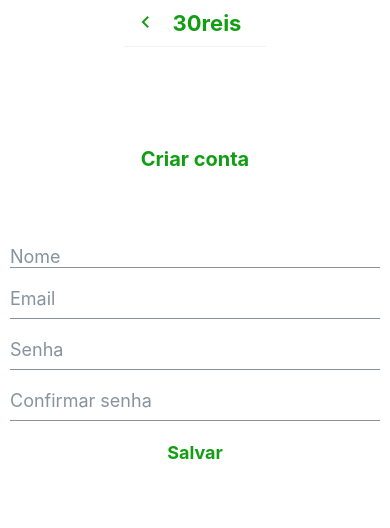
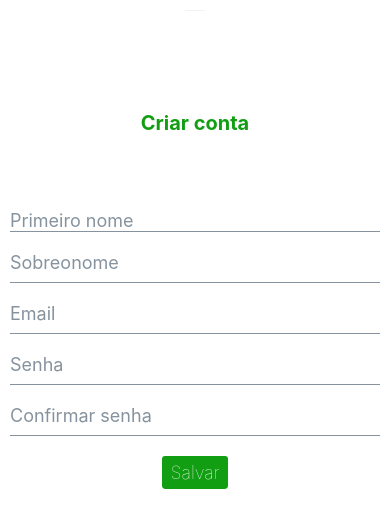
Before and after one commit to jonathancastroam/30reis-mobile, a React Native app: screen /SignUp in a window 390 px wide. Shown: the top 528 px of the page. Built offline with nearby package versions, Linux system fonts and the light colour scheme.

Commit message:
atualização das telas

```diff
--- a/App.js
+++ b/App.js
@@ -1,5 +1,4 @@
 import * as React from 'react';
-
 import { NavigationContainer } from '@react-navigation/native';
 import { createNativeStackNavigator } from '@react-navigation/native-stack';
 
@@ -14,12 +13,12 @@
 
 const Stack = createNativeStackNavigator();
 
-function MyStack() {
+function StackNavigation() {
   return (
     <Stack.Navigator screenOptions={{headerShown: false}}>
-      <Stack.Screen name="Login" component={LoginScreen} options={{ title: 'Login' }}/>
+      <Stack.Screen name="Login" component={LoginScreen} options={{ title: 'Login' }} />
       <Stack.Screen name="SignUp" component={SignUpScreen} />
-      <Stack.Screen name="Home" component={HomeScreen} />
+      <Stack.Screen name="Home" component={HomeScreen}/>
       <Stack.Screen name="Contacts" component={ContactsScreen} />
       <Stack.Screen name="EditProfile" component={EditProfileScreen} />
       <Stack.Screen name="ContactProfile" component={ContactProfileScreen} />
@@ -32,7 +31,7 @@
 export default function App() {
   return (
     <NavigationContainer>
-      <MyStack />
+      <StackNavigation />
     </NavigationContainer>
   );
 }
--- a/components/LogoBtn.js
+++ /dev/null
@@ -1,26 +0,0 @@
-import React from 'react';
-import { View } from 'react-native';
-import { Button } from 'react-native-elements';
-//import { createNativeStackNavigator } from '@react-navigation/native-stack';
-import HomeScreen from '../screens/Home';
-
-
-
-const LogoBtn = () => {
-    //const Stack = createNativeStackNavigator()
-    //<Stack.Screen name="Home" component={HomeScreen} />
-    return (
-
-            <Button
-                title="30reis"
-                titleStyle={{color:'#129E13',fontSize:20, fontWeight:'bold'}}
-                buttonStyle={{paddingBottom:10, paddingTop:-5}}
-                type="clear"
-                containerStyle={{size:10}}
-                //onPress={() => navigation.navigate("Home")}
-            />
-
-    )
-};
-
-export default LogoBtn;
--- a/components/Navigation.js
+++ /dev/null
@@ -1,52 +0,0 @@
-import * as React from 'react';
-import { createMaterialBottomTabNavigator } from '@react-navigation/material-bottom-tabs';
-import MaterialCommunityIcons from 'react-native-vector-icons/MaterialCommunityIcons';
-
-import ContactsScreen from '../screens/Contacts';
-import SearchScreen from '../screens/Search';
-import InstitutionProfileScreen from '../screens/InstitutionProfile';
-
-const Tab = createMaterialBottomTabNavigator();
-
-function Navigation() {
-  return (
-    <Tab.Navigator
-        initialRouteName="Contacts"
-        activeColor="#e91e63"
-        barStyle={{ backgroundColor: 'tomato' }}
-    >
-        <Tab.Screen
-        name="Contacts"
-        component={ContactsScreen}
-        options={{
-            tabBarLabel: 'Contacts',
-            tabBarIcon: ({ color }) => (
-            <MaterialCommunityIcons name="home" color={color} size={26} />
-            ),
-        }}
-        />
-        <Tab.Screen
-        name="Search"
-        component={SearchScreen}
-        options={{
-            tabBarLabel: 'Search',
-            tabBarIcon: ({ color }) => (
-            <MaterialCommunityIcons name="bell" color={color} size={26} />
-            ),
-        }}
-        />
-        <Tab.Screen
-        name="Institution"
-        component={InstitutionProfileScreen}
-        options={{
-            tabBarLabel: 'Institution',
-            tabBarIcon: ({ color }) => (
-            <MaterialCommunityIcons name="account" color={color} size={26} />
-            ),
-        }}
-        />
-    </Tab.Navigator>
-  );
-}
-
-export default Navigation;
--- a/components/ReducedHeader.js
+++ b/components/ReducedHeader.js
@@ -1,14 +1,17 @@
 import React from 'react';
 import { View, StyleSheet } from 'react-native';
-import { Header } from 'react-native-elements';
+import { Header, Button } from 'react-native-elements';
 import { createNativeStackNavigator } from '@react-navigation/native-stack';
+import { useNavigation } from '@react-navigation/native';
+
 import Icon from 'react-native-vector-icons/FontAwesome';
 import HomeScreen from '../screens/Home';
-import LogoBtn from './LogoBtn';
 
-const Stack = createNativeStackNavigator();
 
-const ReducedHeader = ({ navigation }) => {
+function ReducedHeader() {
+  const Stack = createNativeStackNavigator();
+  var navigation = useNavigation();
+
     return (
       <View style={styles.reducedHeader}>
         <Stack.Screen name="Home" component={HomeScreen} />
@@ -22,10 +25,19 @@
               size={15}
               color='#129E13'
               style={styles.commonHeaderIcon}
-              //onPress={() => navigation.goBack()}
+              onPress={() => navigation.goBack()}
             />}
 
-          rightComponent={LogoBtn}
+          rightComponent={
+            <Button
+                title="30reis"
+                titleStyle={{color:'#129E13',fontSize:20, fontWeight:'bold'}}
+                buttonStyle={{paddingBottom:10, paddingTop:-5}}
+                type="clear"
+                containerStyle={{size:10}}
+                onPress={() => navigation.navigate("Home")}
+            />
+          }
         />
       </View>
     )
--- a/screens/EditProfile.js
+++ b/screens/EditProfile.js
@@ -25,9 +25,13 @@
         </View>
 
         <Input
-            name='nome completo'
-            placeholder='NOME'
+            name='nome'
+            placeholder='Primeiro nome'
             inputStyle={{marginTop:50}}
+            />
+        <Input
+            name='Sobrenome'
+            placeholder='Sobreonome'
             />
         <Input
             name='cpf'
@@ -35,15 +39,15 @@
             />
         <Input
             name='dataNasc'
-            placeholder='DATA NASCIMENTO'
+            placeholder='Data de nascimento'
             />
         <Input
             name='email'
-            placeholder='EMAIL'
+            placeholder='E-mail'
             />
         <Input
             name='telefone'
-            placeholder='TELEFONE'
+            placeholder='Telefone'
             />
 
         <View style={{marginTop: 50}}>
--- a/screens/Home.js
+++ b/screens/Home.js
@@ -3,13 +3,13 @@
 import { Button, Text } from 'react-native-elements';
 import { createNativeStackNavigator } from '@react-navigation/native-stack';
 
+import CommonHeader from '../components/CommonHeader';
 import SearchScreen from './Search';
 import ContactsScreen from './Contacts';
 import EditProfileScreen from './EditProfile';
 import InstitutionProfileScreen from './InstitutionProfile';
 
-import Navigation from '../components/Navigation';
-import CommonHeader from '../components/CommonHeader';
+
 
 
 function HomeScreen({ navigation }) {
@@ -35,14 +35,6 @@
              />
 
         <Button
-            title="Editar perfil"
-            titleStyle={{color:'#129E13',fontSize:18, fontWeight:'bold'}}
-            buttonStyle={{paddingBottom:10, paddingTop:10}}
-            type="clear"
-            onPress={() => navigation.navigate('EditProfile')}
-             />
-
-        <Button
             title="Pesquisar"
             titleStyle={{color:'#129E13',fontSize:18, fontWeight:'bold'}}
             buttonStyle={{paddingBottom:10, paddingTop:10}}
@@ -58,10 +50,13 @@
              />
 
         <View style={{marginTop: 50, alignItems: 'center'}}>
-            <Text> --FEED DE POSTAGENS-- </Text>
+            <Text>
+              ------------------------------------------ </Text>
+            <Text>
+              --FEED DE POSTAGENS-- </Text>
+            <Text>
+              ------------------------------------------ </Text>
         </View>
-
-        <Navigation/>
 
       </View>
     );
--- a/screens/InstitutionProfile.js
+++ b/screens/InstitutionProfile.js
@@ -1,7 +1,6 @@
 import * as React from 'react';
 import { View, StyleSheet, Button } from 'react-native';
 import { Text, Image } from 'react-native-elements';
-import { createNativeStackNavigator } from '@react-navigation/native-stack';
 import ReducedHeader from '../components/ReducedHeader';
 
 function InstitutionProfileScreen() {
@@ -48,7 +47,12 @@
 
 
         <View style={{marginTop: 50, alignItems: 'center'}}>
-            <Text> --POSTAGENS-- </Text>
+            <Text>
+              ------------------------------------------ </Text>
+            <Text>
+              --FEED DE POSTAGENS-- </Text>
+            <Text>
+              ------------------------------------------ </Text>
         </View>
       </View>
     );
--- a/screens/Login.js
+++ b/screens/Login.js
@@ -1,7 +1,7 @@
 import React from 'react';
 import {useState} from 'react';
 import { View, ToastAndroid, StyleSheet  } from 'react-native';
-import { Button, Image , Input, Header, Text } from 'react-native-elements';
+import { Button, Image , Input, Text } from 'react-native-elements';
 import { createNativeStackNavigator } from '@react-navigation/native-stack';
 import Icon from 'react-native-vector-icons/FontAwesome';
 import PlainHeader from '../components/PlainHeader';
@@ -82,8 +82,7 @@
 
             <Text
                 style={{color:'#129E13', fontSize:14, fontWeight:'normal', alignSelf:'flex-start', paddingLeft:10, marginTop:-15}}
-                onPress={()=>ToastAndroid.show('A ser implementado', ToastAndroid.SHORT)}
-                >
+                onPress={()=>ToastAndroid.show('A ser implementado', ToastAndroid.SHORT)}>
                 Recuperar senha
             </Text>
         </View>
--- a/screens/Search.js
+++ b/screens/Search.js
@@ -19,7 +19,7 @@
         <ReducedHeader/>
 
         <SearchBar
-            placeholder="Pesquisar?"
+            placeholder="Pesquisar"
             onChangeText={setSearch}
             value={search}
             containerStyle={styles.searchContainer}
--- a/screens/SignUp.js
+++ b/screens/SignUp.js
@@ -1,9 +1,9 @@
 import * as React from 'react';
 import { View, StyleSheet } from 'react-native';
-import { Input, Header, Text, Button } from 'react-native-elements';
+import { Input, Text, Button } from 'react-native-elements';
 import { createNativeStackNavigator } from '@react-navigation/native-stack';
 import HomeScreen from './Home';
-import CommonHeader from '../components/CommonHeader'
+import PlainHeader from '../components/PlainHeader';
 
 function SignUpScreen({ navigation }) {
     const Stack = createNativeStackNavigator();
@@ -12,12 +12,7 @@
 
         <Stack.Screen name="Home" component={HomeScreen} />
 
-        <Header
-          placement="top"
-          backgroundColor='#fff'
-          leftComponent={{ icon: 'chevron-left', color: '#129E13', onPress: () => navigation.goBack()}}
-          centerComponent={{text: '30reis', style: styles.heading }}
-        />
+        <PlainHeader/>
 
         <Text
           style={{fontSize:20, color:'#129E13', fontWeight:"bold", paddingTop: 100}}  >
@@ -26,8 +21,12 @@
 
         <Input
             name='nome'
-            placeholder='Nome'
+            placeholder='Primeiro nome'
             inputStyle={{paddingTop:75}}
+            />
+        <Input
+            name='sobrenome'
+            placeholder='Sobreonome'
             />
         <Input
             name='email'
@@ -44,8 +43,8 @@
 
         <Button
           title="Salvar"
-          titleStyle={{color:'#129E13',fontSize:18, fontWeight:'bold'}}
-          buttonStyle={{paddingBottom:10, paddingTop:10}}
+          titleStyle={styles.button_text}
+          buttonStyle={styles.button_layout}
           type="clear"
           onPress={() => navigation.navigate('Home')}
         />
@@ -57,10 +56,15 @@
   export default SignUpScreen;
 
   const styles = StyleSheet.create({
-    heading: {
-      color: '#129E13',
-      fontSize: 22,
-      fontWeight: 'bold',
-      //alignSelf: 'center'
-    }
+    button_layout:{
+      paddingBottom:5,
+      paddingTop:5,
+      backgroundColor:'#129E13',
+      marginTop: 10
+  },
+  button_text:{
+      color:'#fff',
+      fontSize:18,
+      fontWeight:'100'
+  }
   });
```
Also changed, not shown: components/CommonHeader.js (+32 -9 lines).
